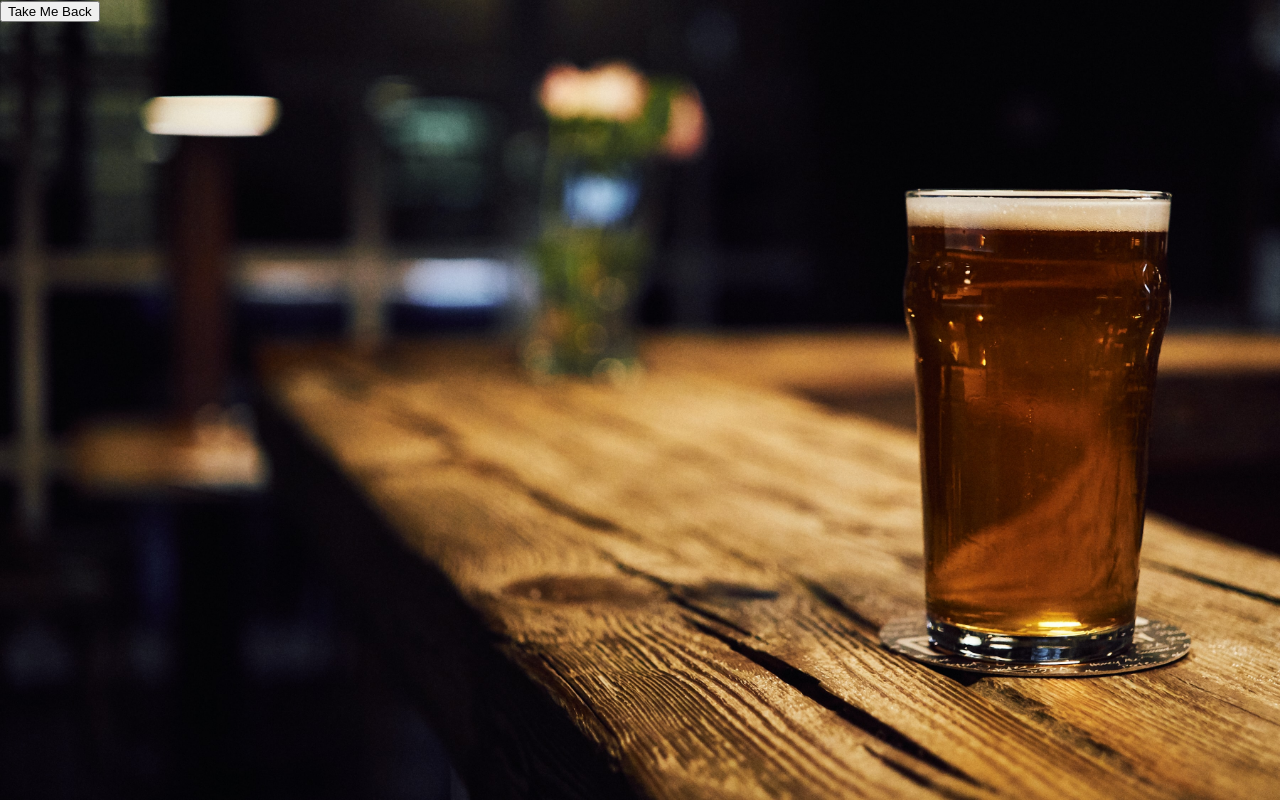
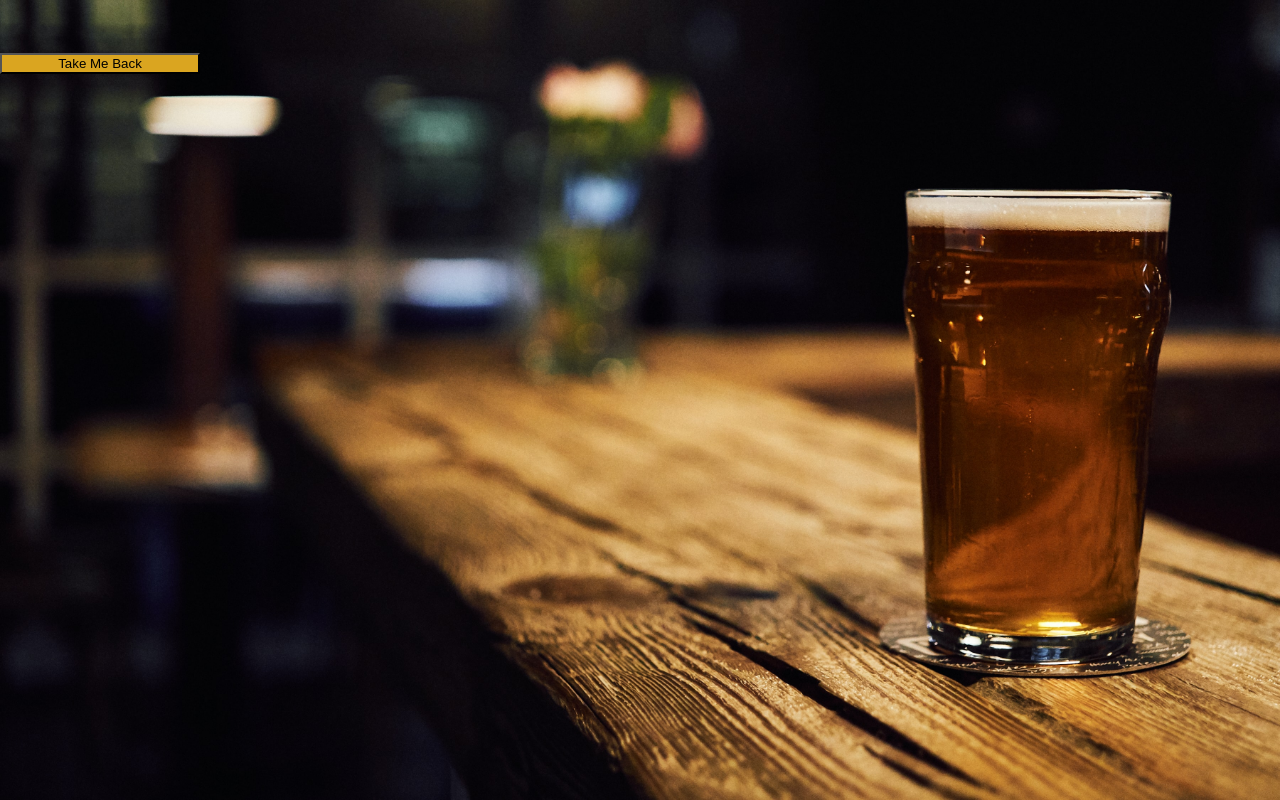
Before and after one commit to nware1066/pub-menu, a React (Create React App) app: page /favorites in a window 1280 px wide. Built offline with nearby package versions, Linux system fonts and the light colour scheme.

Commit message:
add styling for button in FavoriteContainer

```diff
--- a/src/FavoriteContainer/favoriteContainer.css
+++ b/src/FavoriteContainer/favoriteContainer.css
@@ -3,3 +3,9 @@
   grid-template-columns: repeat(3, 1fr);
   grid-gap: 3em;
 }
+.home-button {
+  margin-top: 4em;
+  hieght: 3em;
+  width: 15em;
+  background-color: goldenrod;
+}
```
